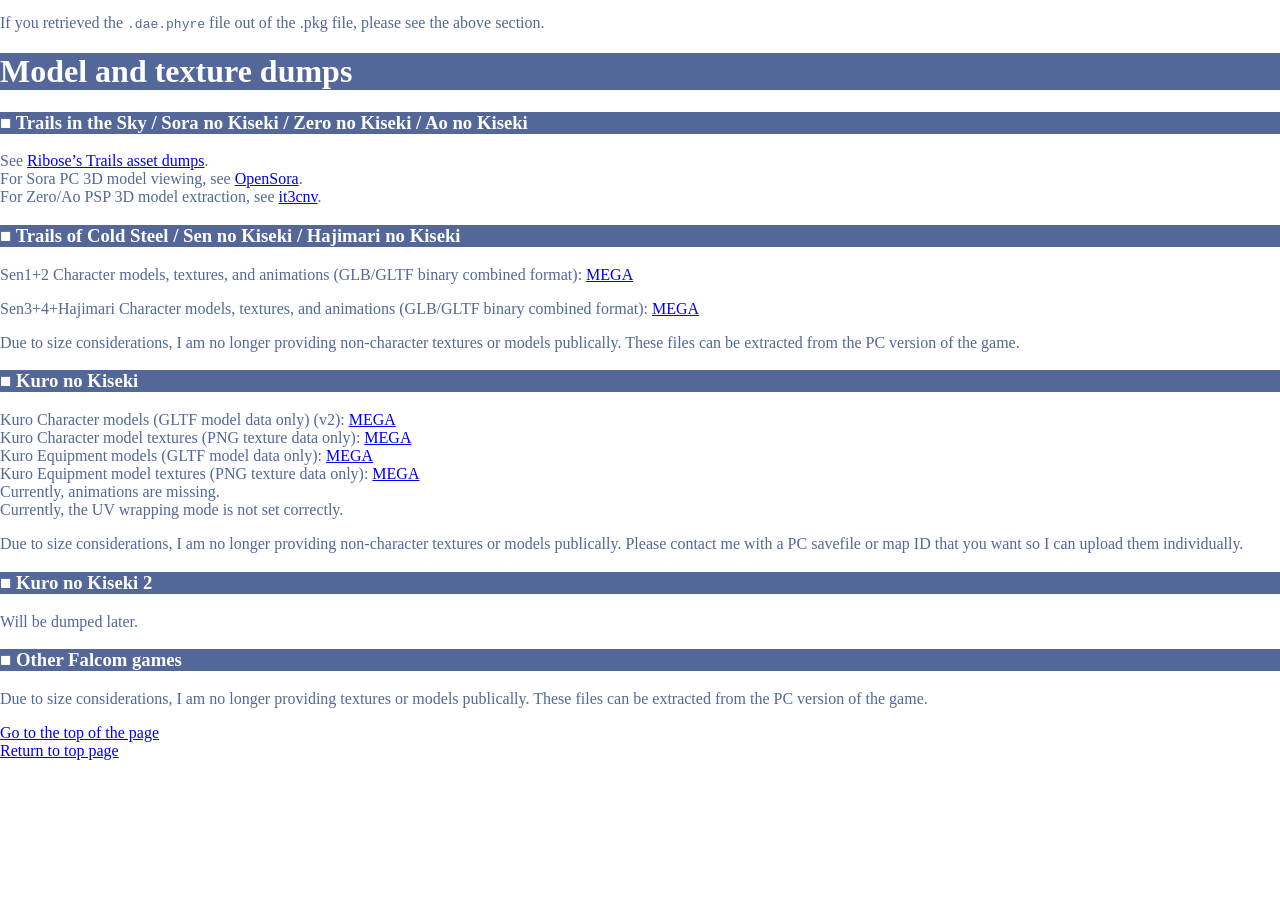
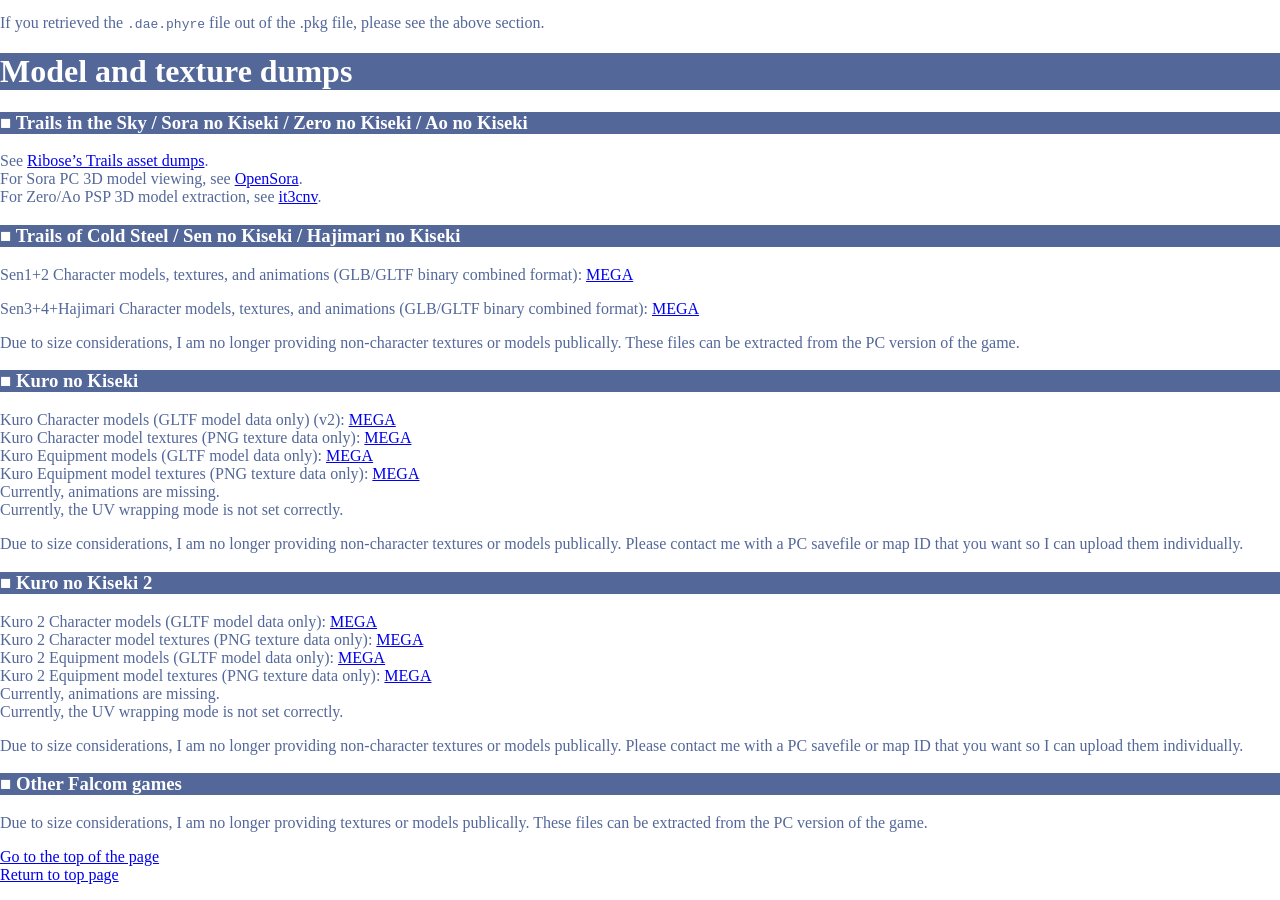
Before and after one commit to uyjulian/falcom-dumps, a Jekyll site: the page built from index.md, in a window 1280 px wide and 900 px high, scrolled down 3765 px. Built offline with Jekyll 4.4.1, drawn with Linux system fonts in a browser that asks for light colours; before the commit the page ends 4541 px from its top, so only the background shows below that.

Commit message:
Add ed9_2 resources

```diff
--- a/index.md
+++ b/index.md
@@ -197,7 +197,14 @@ Due to size considerations, I am no longer providing non-character textures or m
 
 ### Kuro no Kiseki 2
 
-Will be dumped later.
+Kuro 2 Character models (GLTF model data only): [MEGA](https://mega.nz/file/chA2GaxC#l_jFU33gbuNRzDl6OFEdq2OLBbZ-ln4M9_bdM9cvk58)
+Kuro 2 Character model textures (PNG texture data only): [MEGA](https://mega.nz/file/w0BVVYaA#3xp8_qrKdvWWAbIwE9_nnWneIrPPduFqvl2p96gkkY4)
+Kuro 2 Equipment models (GLTF model data only): [MEGA](https://mega.nz/file/J8BwEaCK#lGMK17SRTX_94vcQMY63JOR0FVBtj21gtW0TntbLknw)
+Kuro 2 Equipment model textures (PNG texture data only): [MEGA](https://mega.nz/file/E4BBWQxZ#s3HuCemrb1zFDCUgIHXEy0yu-rJeTdyl6VotrCT0g4k)
+Currently, animations are missing.
+Currently, the UV wrapping mode is not set correctly.
+
+Due to size considerations, I am no longer providing non-character textures or models publically. Please contact me with a PC savefile or map ID that you want so I can upload them individually.
 
 ### Other Falcom games
 
```
